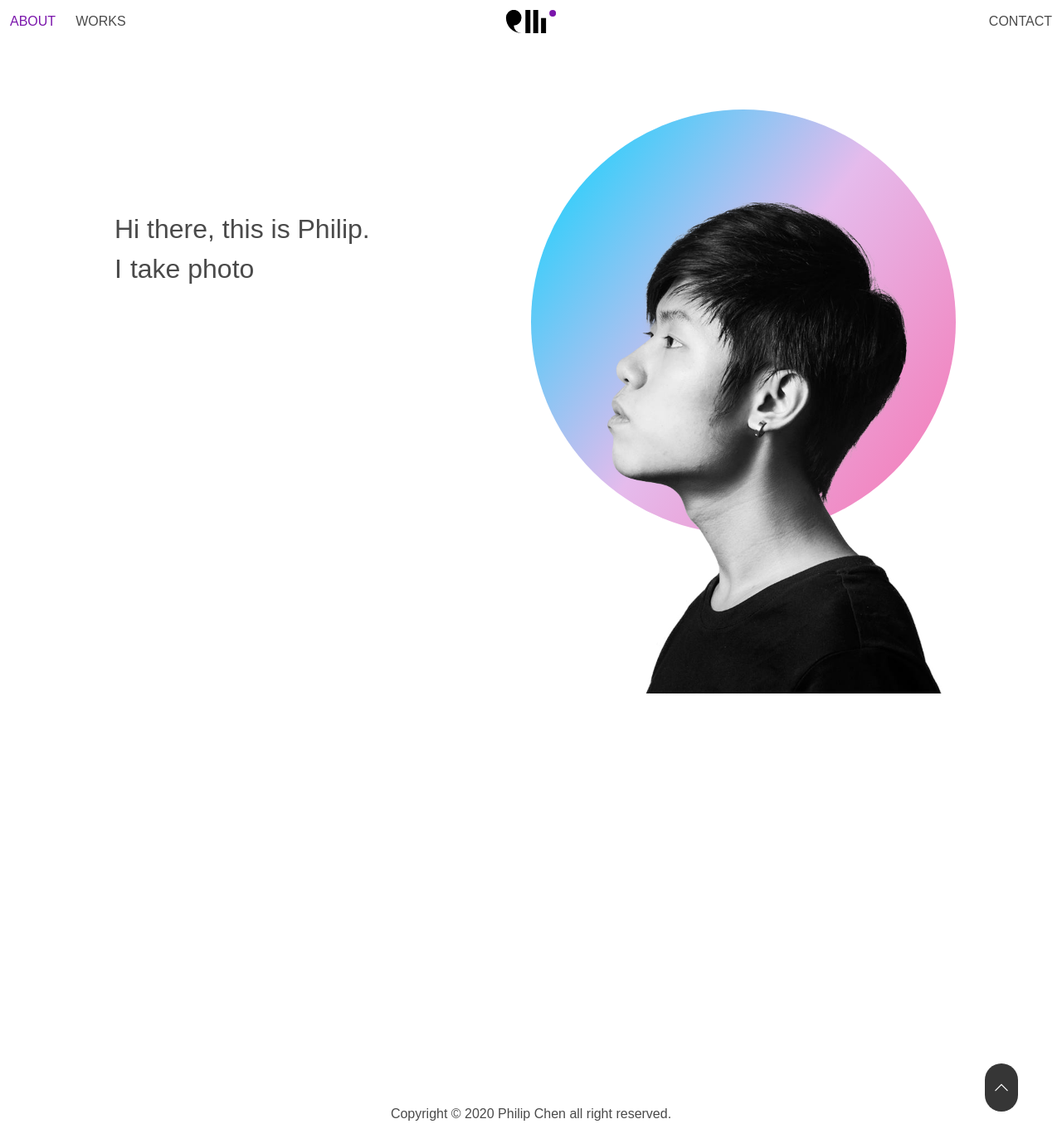
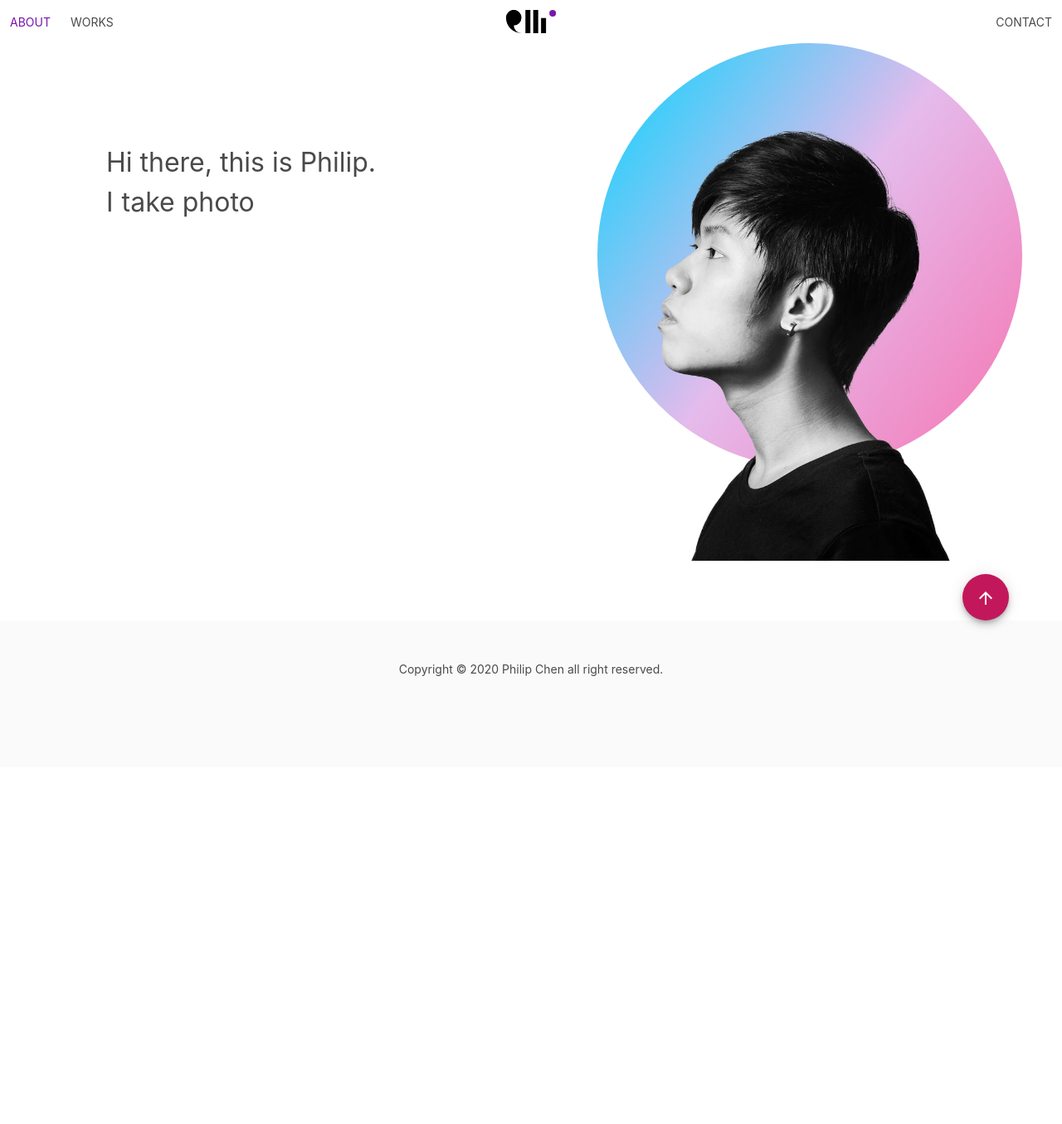
Before and after one commit to philiptwcn/thisisphilip, an Angular app: page / in a window 1280 px wide. Shown: the whole page at 83% size. After the commit the page ends 925 px from the top, so only its background shows below. Built offline with nearby package versions, Linux system fonts and the light colour scheme.

Commit message:
refactor(init pages): reform components style

```diff
--- a/angular.json
+++ b/angular.json
@@ -29,6 +29,7 @@
               "src/manifest.webmanifest"
             ],
             "styles": [
+              "./node_modules/@angular/material/prebuilt-themes/pink-bluegrey.css",
               "node_modules/bulma/css/bulma.min.css",
               "src/styles.sass"
             ],
@@ -95,7 +96,10 @@
               "src/assets",
               "src/manifest.webmanifest"
             ],
-            "styles": ["src/styles.sass"],
+            "styles": [
+              "./node_modules/@angular/material/prebuilt-themes/pink-bluegrey.css",
+              "src/styles.sass"
+            ],
             "scripts": []
           }
         },
@@ -107,7 +111,9 @@
               "tsconfig.spec.json",
               "e2e/tsconfig.json"
             ],
-            "exclude": ["**/node_modules/**"]
+            "exclude": [
+              "**/node_modules/**"
+            ]
           }
         },
         "e2e": {
--- a/package.json
+++ b/package.json
@@ -21,10 +21,12 @@
   "private": true,
   "dependencies": {
     "@angular/animations": "^9.0.4",
+    "@angular/cdk": "^9.2.4",
     "@angular/common": "^9.0.4",
     "@angular/compiler": "^9.0.4",
     "@angular/core": "^9.0.4",
     "@angular/forms": "^9.0.4",
+    "@angular/material": "^9.2.4",
     "@angular/platform-browser": "^9.0.4",
     "@angular/platform-browser-dynamic": "^9.0.4",
     "@angular/router": "^9.0.4",
--- a/src/app/app.component.html
+++ b/src/app/app.component.html
@@ -1,13 +1,21 @@
+<body class="has-navbar-fixed-top is-clipped">
+  <app-navbar
+    class="navbar is-fixed-top is-transparent"
+    role="navigation"
+    aria-label="main navigation"
+  ></app-navbar>
+  <section class="outlet">
+    <router-outlet></router-outlet>
+  </section>
 
-<body class="has-navbar-fixed-top is-clipped">
-    <app-navbar class="navbar is-fixed-top is-transparent" role="navigation" aria-label="main navigation"></app-navbar>
-    <router-outlet></router-outlet>
-
-    <button (click)="scrollTop()" class="button is-rounded is-dark">
-        <svg class="svg-icon" viewBox="0 0 20 20">
-            <path fill="none" d="M14.989,9.491L6.071,0.537C5.78,0.246,5.308,0.244,5.017,0.535c-0.294,0.29-0.294,0.763-0.003,1.054l8.394,8.428L5.014,18.41c-0.291,0.291-0.291,0.763,0,1.054c0.146,0.146,0.335,0.218,0.527,0.218c0.19,0,0.382-0.073,0.527-0.218l8.918-8.919C15.277,10.254,15.277,9.784,14.989,9.491z"></path>
-        </svg>
-    </button>
-
-    <app-footer style="background-color: transparent;"></app-footer>
+  <button mat-fab color="primary" (click)="scrollTop()">
+    <!-- <svg class="svg-icon" viewBox="0 0 20 20">
+      <path
+        fill="none"
+        d="M14.989,9.491L6.071,0.537C5.78,0.246,5.308,0.244,5.017,0.535c-0.294,0.29-0.294,0.763-0.003,1.054l8.394,8.428L5.014,18.41c-0.291,0.291-0.291,0.763,0,1.054c0.146,0.146,0.335,0.218,0.527,0.218c0.19,0,0.382-0.073,0.527-0.218l8.918-8.919C15.277,10.254,15.277,9.784,14.989,9.491z"
+      ></path>
+    </svg> -->
+    <mat-icon>arrow_upward</mat-icon>
+  </button>
+  <app-footer></app-footer>
 </body>
--- a/src/app/app.component.sass
+++ b/src/app/app.component.sass
@@ -1,8 +1,8 @@
-@font-face
-  font-family: 'Noto Sans TC', sans-serif
-  src: url('https://fonts.googleapis.com/css?family=Noto+Sans+TC:400,700&display=swap&subset=chinese-traditional')
+// @font-face
+//   font-family: 'Noto Sans TC', sans-serif
+//   src: url('https://fonts.googleapis.com/css?family=Noto+Sans+TC:400,700&display=swap&subset=chinese-traditional')
 
-$family-sans-serif: 'Noto Sans TC', sans-serif
+// $family-sans-serif: 'Noto Sans TC', sans-serif
 
 .svg-icon
   width: 1em
@@ -19,17 +19,25 @@ $family-sans-serif: 'Noto Sans TC', sans-serif
   stroke: #fff
   stroke-width: 1
 
-.button
-    padding: 0 .8rem 0 .8rem
-    transform: rotate(-90deg)
+
+.outlet
+  max-height: 80vh
+  overflow: hidden
+  zoom: 1
+
+button
+  padding: 0 .8rem 0 .8rem
+  float: right
+  //transform: rotate(-90deg)
+
 
 
 @import "~bulma/bulma.sass"
 
 +touch
-  .button
-    margin: 0 0 0 85vw
+  button
+    margin: 0 15vw 0 0
 
 +desktop
-  .button
-    margin: 0 0 0 92vw
+  button
+    margin: 0 5vw 0 0
--- a/src/app/app.module.ts
+++ b/src/app/app.module.ts
@@ -4,6 +4,12 @@ import { CommonModule } from '@angular/common';
 import { BrowserAnimationsModule } from '@angular/platform-browser/animations';
 
 import { AppRoutingModule } from './app-routing.module';
+
+// angular material
+import { MatButtonModule } from '@angular/material/button';
+import { MatIconModule } from '@angular/material/icon';
+
+// components
 import { AppComponent } from './app.component';
 import { NavbarComponent } from './navbar/navbar.component';
 import { HomeComponent } from './home/home.component';
@@ -18,16 +24,20 @@ import { AboutComponent } from './about/about.component';
     NavbarComponent,
     HomeComponent,
     FooterComponent,
-    AboutComponent
+    AboutComponent,
   ],
   imports: [
     BrowserModule,
     AppRoutingModule,
     CommonModule,
     BrowserAnimationsModule,
-    ServiceWorkerModule.register('ngsw-worker.js', { enabled: environment.production }),
+    ServiceWorkerModule.register('ngsw-worker.js', {
+      enabled: environment.production,
+    }),
+    MatButtonModule,
+    MatIconModule,
   ],
   providers: [],
-  bootstrap: [AppComponent]
+  bootstrap: [AppComponent],
 })
-export class AppModule { }
+export class AppModule {}
--- a/src/app/footer/footer.component.html
+++ b/src/app/footer/footer.component.html
@@ -1 +1,3 @@
-<p style="text-align: center;">Copyright © 2020 Philip Chen all right reserved.</p>
+<div class="footer">
+  <p>Copyright © 2020 Philip Chen all right reserved.</p>
+</div>
--- a/src/app/footer/footer.component.sass
+++ b/src/app/footer/footer.component.sass
@@ -0,0 +1,3 @@
+.footer
+  clear: both
+  text-align: center
--- a/src/app/home/home.component.html
+++ b/src/app/home/home.component.html
@@ -1,13 +1,13 @@
 <div class="home-main">
   <div class="introBox has-text-left">
-        <p class="is-size-3-desktop is-size-5-touch ">Hi there, this is Philip.</p>
+    <p class="is-size-3-desktop is-size-5-touch">Hi there, this is Philip.</p>
     <div class="intro">
-            <p class="is-size-3-desktop is-size-5-touch ">I </p>
+      <p class="is-size-3-desktop is-size-5-touch">I</p>
       <p class="is-size-3-desktop is-size-5-touch typing"></p>
     </div>
   </div>
   <div class="headContainer">
     <div class="home-circle"></div>
-        <img class="head" src="./../../assets/head.png" alt="head">
+    <img class="head" src="./../../assets/head.png" alt="head" />
   </div>
 </div>
--- a/src/app/home/home.component.sass
+++ b/src/app/home/home.component.sass
@@ -1,68 +1,74 @@
 .home-main
-    margin-top: 10vh
-    margin-left: auto
-    max-width: 90vw
+  // margin-top: 10vh
+  // margin-left: auto
+  // max-width: 90vw
+  // max-height: 80vh
+  overflow: hidden
 .introBox
-    position: absolute
-    z-index: 3
+  float: left
+  z-index: 3
 .intro
-    display: flex
+  display: flex
 
 .typing
-    position: relative
-    margin-left: 10px
+  position: relative
+  margin-left: 10px
 
 .typing::after
-    content: ""
-    position: absolute
-    right: -5px
-    width: 1px
-    height: 90%
-    border-right: 2px solid grey
-    animation: blink 0.5s infinite ease
+  content: ""
+  position: absolute
+  right: -5px
+  width: 1px
+  height: 90%
+  border-right: 2px solid grey
+  animation: blink 0.5s infinite ease
 
 @keyframes blink
-    0%
-        opacity: 0
-    100%
-        opacity: 1
+  0%
+    opacity: 0
+  100%
+    opacity: 1
+
+.headContainer
+  overflow: hidden
+  float: right
 
 .home-circle
-    position: relative
-    background: linear-gradient(306deg, rgba(246,115,177,1) 0%, rgba(229,187,236,1) 50%, rgba(0,212,255,1) 100%)
+  position: relative
+  background: linear-gradient(306deg, rgba(246,115,177,1) 0%, rgba(229,187,236,1) 50%, rgba(0,212,255,1) 100%)
 
 .head
-    position: relative
+  position: relative
 @import "~bulma/bulma.sass"
 
 +touch
-    .introBox
-        margin: -5vh 0 0 2vw
-    .headContainer
-        margin-left: auto
-        max-width: 70vw
-    .home-circle
-        width: 60vw
-        height: 60vw
-        border-radius: 60vw
+  .introBox
+    margin: 5vh 0 0 2vw
+  .headContainer
+    max-width: 70vw
+  .home-circle
+    width: 60vw
+    height: 60vw
+    border-radius: 60vw
 
-    .head
-        max-width: 70vw
-        top: -55vw
+  .head
+    max-width: 70vw
+    max-height: 70vh
+    top: -55vw
 
 +desktop
-    .introBox
-        margin: 15vh 0 0 10px
-    .headContainer
-        margin-left: auto
-        max-width: 50vw
+  .introBox
+    margin: 15vh 0 0 10vw
+  .headContainer
+    max-width: 50vw
 
-    .home-circle
-        width: 40vw
-        height: 40vw
-        border-radius: 40vw
+  .home-circle
+    width: 40vw
+    height: 40vw
+    border-radius: 40vw
 
-    .head
-        max-width: 50vw
-        top: -35vw
-        left: -5vw
+  .head
+    max-width: 50vw
+    max-height: 70vh
+    top: -35vw
+    left: -5vw
--- a/src/index.html
+++ b/src/index.html
@@ -1,16 +1,26 @@
-<!doctype html>
+<!DOCTYPE html>
 <html lang="en">
-<head>
-  <meta charset="utf-8">
-  <title>Thisisphilip</title>
-  <base href="/">
-  <meta name="viewport" content="width=device-width, initial-scale=1">
-  <link rel="icon" type="image/x-icon" href="favicon.ico">
-  <link rel="manifest" href="manifest.webmanifest">
-  <meta name="theme-color" content="#1976d2">
-</head>
-<body>
-  <app-root></app-root>
-  <noscript>Please enable JavaScript to continue using this application.</noscript>
-</body>
+  <head>
+    <meta charset="utf-8" />
+    <title>Thisisphilip</title>
+    <base href="/" />
+    <meta name="viewport" content="width=device-width, initial-scale=1" />
+    <link rel="icon" type="image/x-icon" href="favicon.ico" />
+    <link rel="manifest" href="manifest.webmanifest" />
+    <meta name="theme-color" content="#1976d2" />
+    <link
+      href="https://fonts.googleapis.com/css?family=Roboto:300,400,500&display=swap"
+      rel="stylesheet"
+    />
+    <link
+      href="https://fonts.googleapis.com/icon?family=Material+Icons"
+      rel="stylesheet"
+    />
+  </head>
+  <body class="mat-typography">
+    <app-root></app-root>
+    <noscript
+      >Please enable JavaScript to continue using this application.</noscript
+    >
+  </body>
 </html>
```
Also changed, not shown: 1 other file (tests, documents, lock files or other folders). Lines whose indentation alone changed are shown as unchanged.
